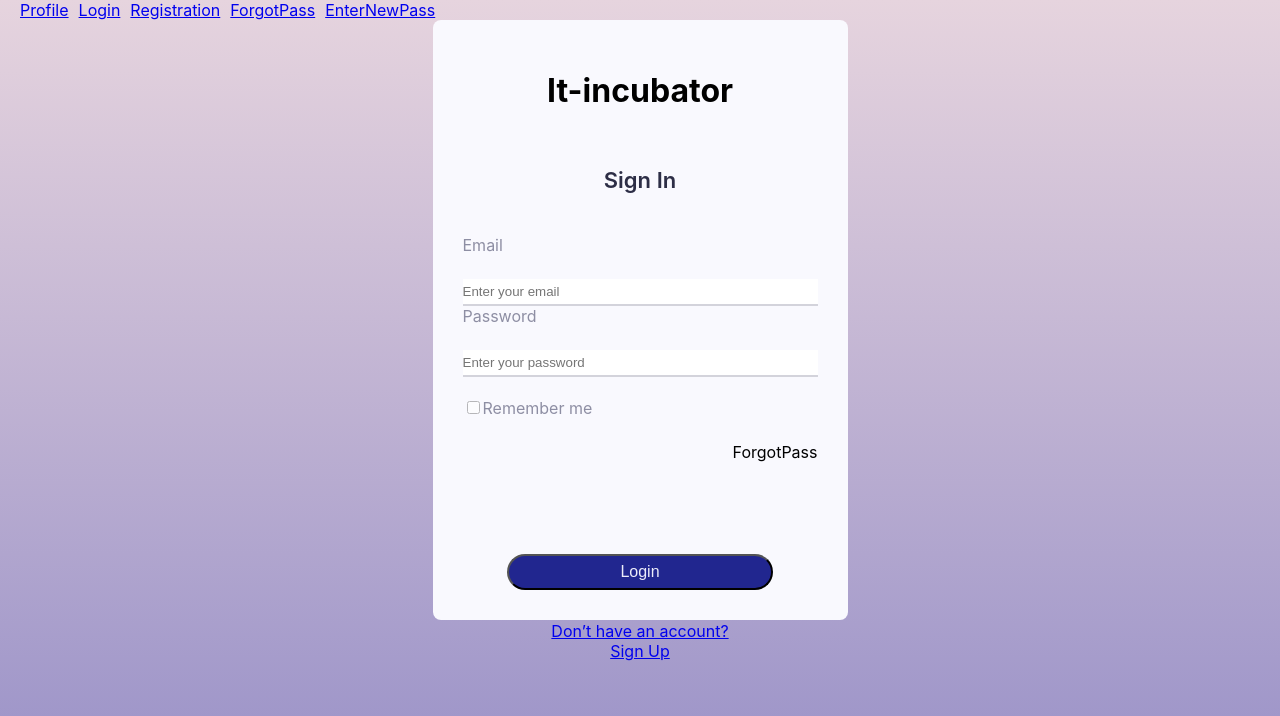
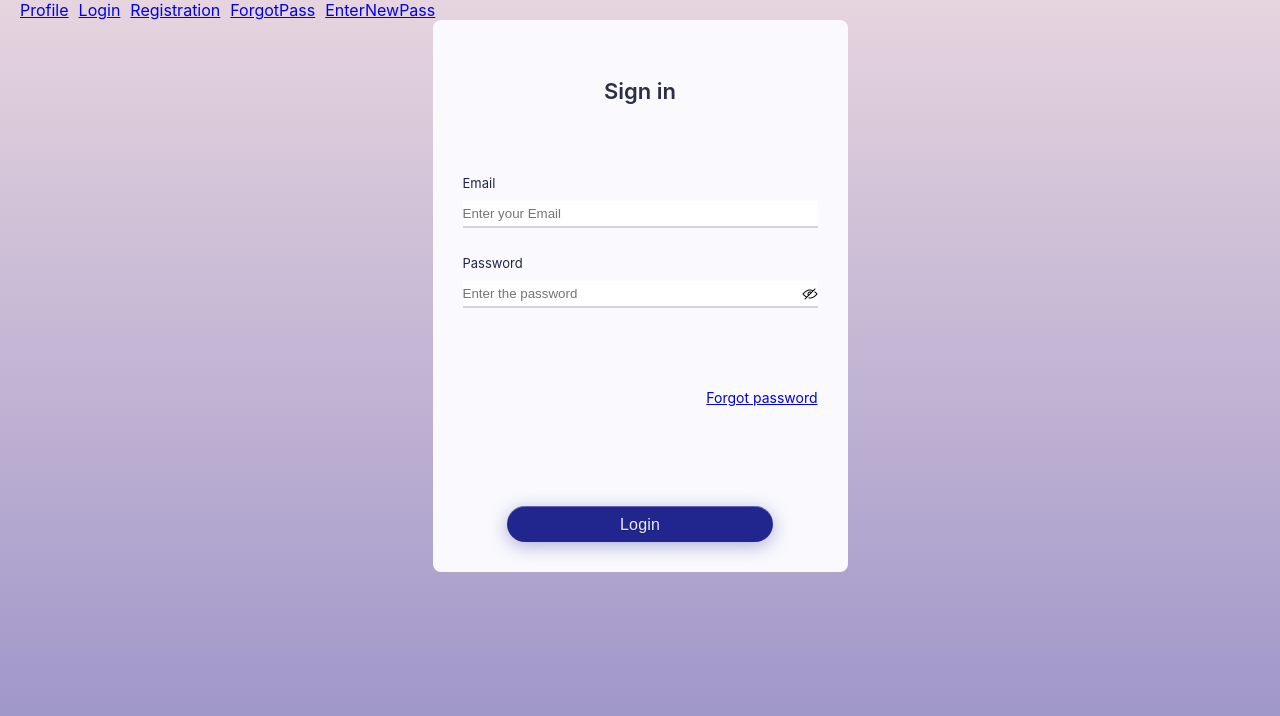
Before and after one commit to saintic132/Cards, a React (Create React App) app: page /#/login in a window 1280 px wide. Shown: the top 716 px of the page. Built offline with nearby package versions, Linux system fonts and the light colour scheme.

Commit message:
Переделана форма регистрации. Добавлена валидация

```diff
--- a/src/common/c1-API/API.tsx
+++ b/src/common/c1-API/API.tsx
@@ -15,8 +15,8 @@ export const userAPI = {
 }
 
 export const authAPI = {
-    login(data: LoginType) {
-        return instance.post<LoginType, AxiosResponse<User>>(`/auth/login`, data)
+    login(email: string, password: string, rememberMe: boolean) {
+        return instance.post<{email: string, password: string, rememberUser: boolean}, AxiosResponse<User>>(`/auth/login`, {email, password, rememberMe})
     },
 }
 
--- a/src/components/Container/Main/Profile/Profile.tsx
+++ b/src/components/Container/Main/Profile/Profile.tsx
@@ -6,7 +6,6 @@ import {setEditProfileAC} from "../../../../store/reducers/profile-reducer";
 import {UserProfile} from "./UserProfile/UserProfile";
 import {CardsFilter} from "./CardsFilter/CardsFilter";
 import {ProfilePacksList} from "./ProfilePacksList/ProfilePacksList";
-import { Redirect } from '../../../../common/c3-Redirect/Redirect';
 
 type ProfilePropsType = {
     isLoginIn: boolean
@@ -53,4 +52,4 @@ const Profile: React.FC<ProfilePropsType> = () => {
     );
 };
 
-export default Redirect(Profile)
+export default Profile
--- a/src/components/Container/Main/Profile/UserProfile/EditProfile/EditProfile.module.css
+++ b/src/components/Container/Main/Profile/UserProfile/EditProfile/EditProfile.module.css
@@ -131,9 +131,7 @@ button[disabled] {
     max-width: 250px;
     width: 100%;
     color: red;
-    position: relative;
-    top: 50px;
-    left: 75px;
+    margin: 10px 0;
 }
 
 .fakeDivAvatarUrl {
@@ -141,5 +139,6 @@ button[disabled] {
 }
 
 .fakeDiv {
+    margin: 10px 0;
     height: 21px;
 }
--- a/src/components/Container/Main/Profile/UserProfile/EditProfile/EditProfile.tsx
+++ b/src/components/Container/Main/Profile/UserProfile/EditProfile/EditProfile.tsx
@@ -84,14 +84,12 @@ export const EditProfile = memo(({profileData, clickToEditProfile}: EditProfileP
                         }
                         {
                             showUploadAvatar &&
-                            <div>
                                 <Field
                                     className={style.editProfile__edit_input}
                                     name='avatar'
                                     type='text'
                                     placeholder='Enter url or base64'
                                 />
-                            </div>
                         }
                         <div className={style.editProfile__edit}>
                             <label>Nickname</label>
--- a/src/components/features/Login/Login.module.css
+++ b/src/components/features/Login/Login.module.css
@@ -7,65 +7,132 @@
     border-radius: 8px;
 }
 
-.login__body {
+.login__edit_body {
     padding: 30px;
     max-width: 415px;
     max-height: 540px;
+    display: flex;
+    flex-direction: column;
+}
+.login__edit_body h2 {
+    font-weight: 600;
+    font-size: 22px;
+    line-height: 33px;
+    align-self: center;
 }
 
-.title {
-    text-align: center;
+.login__form_body {
+    width: 100%;
+    margin-top: 40px;
 }
 
-.subtitle {
-    padding-top: 32px;
-    text-align: center;
+.login__edit {
+    position: relative;
+    margin-top: 25px;
+    display: flex;
+    flex-direction: column;
+}
+.login__edit span{
+    color: #F1453D;
+    margin-top: 2px;
+    display: flex;
+    flex-direction: column;
+}
+.login__edit > label {
+    font-style: normal;
+    font-weight: 400;
+    font-size: 13px;
+    line-height: 20px;
+    color: #24254A;
+}
+.login__edit_buttons {
+    margin-top: 100px;
+    display: flex;
+    justify-content: center;
 }
 
-.form {
-    display: flex;
-    flex-direction: column;
-    padding-top: 38px;
-}
-
-label {
-    color: #24254A;
-    opacity: 0.5;
-}
-
-.inputText {
-    margin-top: 24px;
+.login__edit_input {
+    margin-top: 8px;
+    width: 100%;
     border: none;
     border-bottom: 2px solid rgba(36, 37, 74, .2);
     padding: 5px 0;
+}
+
+.login__edit_input:focus {
     outline: none;
 }
 
-.inputCheckbox {
-    margin-top: 24px;
+.login__show_hide_pass {
+    cursor: pointer;
+    position: absolute;
+    bottom: 11px;
+    height: 16px;
+    right: 0;
+    top: 33px;
 }
 
-.forgotPass {
+.login__forgotPass {
+    margin-top: 50px;
     text-align: right;
-    margin-top: 24px;
+    font-style: normal;
+    font-weight: 400;
+    font-size: 14px;
+    line-height: 17px;
+    color: #2D2E46;
 }
 
-.btnContainer {
+.login__edit_buttonLogin {
+    max-width: 266px;
+    width: 100%;
+    height: 36px;
+    border: none;
+    border-radius: 30px;
+    background: #21268F;
+    box-shadow: 0 4px 18px rgba(33, 38, 143, 0.35), inset 0 1px 0 rgba(255, 255, 255, 0.3);
+    font-style: normal;
+    font-weight: 500;
+    font-size: 16px;
+    line-height: 19px;
     text-align: center;
- }
-
-.btn {
-    margin-top: 92px;
-    width: 266px;
-    height: 36px;
-    background: #21268F;
-    border-radius: 30px;
+    letter-spacing: 0.01em;
     color: #ECECF9;
-    font-size: 16px;
-    align-items: center;
+    text-shadow: 0 1px 1px rgba(0, 0, 0, 0.25);
+}
+.login__edit_buttonLogin:hover {
+    cursor: pointer;
 }
 
-.helpBlock {
-    text-align: center;
-    margin-top: 31px;
+.login__edit_buttonLogin:active {
+    box-shadow: 0 1px #666;
+    transform: translateY(1px);
 }
+button:disabled,
+button[disabled] {
+    border: 1px solid #999999;
+    background-color: #cccccc;
+    color: #6666
+}
+
+
+/*Error field show*/
+
+.login_error {
+    color: red;
+}
+
+.login_server_error {
+    max-width: 250px;
+    width: 100%;
+    color: red;
+    margin: 10px 0;
+}
+
+.fakeDivAvatarUrl {
+    height: 35px;
+}
+
+.fakeDiv {
+    margin: 10px 0;
+    height: 21px;
+}
--- a/src/components/features/Login/Login.tsx
+++ b/src/components/features/Login/Login.tsx
@@ -1,72 +1,104 @@
-import SuperInputText from "../../../common/c4-common_buttons/c1-SuperInputText/SuperInputText"
-import SuperCheckbox
-    from "../../../common/c4-common_buttons/c3-SuperCheckbox/SuperCheckbox";
 import SuperButton from "../../../common/c4-common_buttons/c2-SuperButton/SuperButton";
 import style from './Login.module.css'
-import {ForgotPass} from "../ForgotPass/ForgotPass";
-import {useFormik} from "formik";
+import {ErrorMessage, Field, Form, Formik} from "formik";
 import {loginTC} from "../../../store/reducers/profile-reducer";
 import {useAppDispatch, useAppSelector} from "../../../store/store";
-import {Navigate} from "react-router-dom";
 import * as Yup from 'yup';
+import show_pass from "../../../assets/a2-show_hide_password/show.png";
+import hidden_pass from "../../../assets/a2-show_hide_password/hidden.png";
+import React, {useState} from "react";
+import { NavLink } from "react-router-dom";
+
+
+type FormikInputType = {
+    email: string,
+    password: string,
+    rememberMe: boolean,
+}
 
 export const Login = () => {
     const dispatch = useAppDispatch()
-    const isLoggedIn = useAppSelector(state => state.profile.isLoggedIn)
+    const register = useAppSelector(state => state.profile)
+    const [showPass, setShowPass] = useState<boolean>(false);
 
-    const formik = useFormik({
-        initialValues: {
+    const initialValues: FormikInputType = {
         email: '',
         password: '',
         rememberMe: false
-        },
-        validationSchema: Yup.object({
-            email: Yup.string().email('Invalid email address').required('Required'),
+    }
+    const validate = Yup.object({
+        email: Yup.string().required('Required').email('must be a valid email'),
         password: Yup.string()
-                .min(8, 'Must be 5 characters at least')
-                .required('Required'),
-        }),
-        onSubmit: values => {
-            dispatch(loginTC(values))
-            formik.resetForm()
-        },
+            .required('Password is required')
+            .min(8, 'Too short - should be 8 chars minimum.')
     })
 
-    if (isLoggedIn) {
-        return <Navigate to={'/'}/>
+    const onSubmit = (values: FormikInputType) => {
+        dispatch(loginTC(values.email, values.password, values.rememberMe))
     }
 
     return (
         <div className={style.login__container}>
-            <div className={style.login__body}>
-                <h1 className={style.title}>It-incubator</h1>
-                <h2 className={style.subtitle}>Sign In</h2>
-
-                <form className={style.form} onSubmit={formik.handleSubmit}>
+            <div className={style.login__edit_body}>
+                <Formik
+                    initialValues={initialValues}
+                    onSubmit={onSubmit}
+                    validationSchema={validate}
+                >
+                    <Form className={style.login__edit}>
+                        <h2>Sign in</h2>
+                        <div className={style.login__form_body}>
+                            <div className={style.login__edit}>
                                 <label>Email</label>
-                    <SuperInputText className={style.inputText}
-                                    placeholder='Enter your email' {...formik.getFieldProps('email')}/>
-                    {formik.touched.email && formik.errors.email &&
-                    <div style={{color: 'red'}}>{formik.errors.email}</div>}
-
+                                <Field
+                                    className={style.login__edit_input}
+                                    name='email'
+                                    type='text'
+                                    placeholder='Enter your Email'
+                                />
+                                <ErrorMessage name="email" component="div"
+                                              className={style.login_error}/>
+                            </div>
+                            <div className={style.login__edit}>
                                 <label>Password</label>
-                    <SuperInputText className={style.inputText}
-                                    placeholder='Enter your password' {...formik.getFieldProps('password')}/>
-                    {formik.touched.password && formik.errors.password &&
-                    <div style={{color: 'red'}}>{formik.errors.password}</div>}
-
-                    <SuperCheckbox className={style.inputCheckbox} {...formik.getFieldProps('rememberMe')}>Remember
-                        me</SuperCheckbox>
-                    <ForgotPass className={style.forgotPass}/>
-                    <div className={style.btnContainer}>
-                        <SuperButton className={style.btn} type={'submit'}>Login</SuperButton>
+                                <Field
+                                    className={style.login__edit_input}
+                                    name='password'
+                                    type={showPass ? 'text' : 'password'}
+                                    placeholder='Enter the password'
+                                />
+                                <img
+                                    className={style.login__show_hide_pass}
+                                    src={showPass ? show_pass : hidden_pass}
+                                    onClick={() => setShowPass(!showPass)}
+                                    alt="show or hide"/>
+                                <ErrorMessage name="password" component="div"
+                                              className={style.login_error}/>
                             </div>
-                </form>
-
-                <div className={style.helpBlock}>
-                    <a href={'#'}>Don’t have an account?</a><br/>
-                    <a href={'#'}>Sign Up</a>
+                            {
+                                !register.errorMessage &&
+                                <div className={style.fakeDiv}/>
+                            }
+                            {
+                                register.errorMessage &&
+                                <div className={style.login_server_error}>
+                                    {register.errorMessage}
                                 </div>
+                            }
+                            <div className={style.login__forgotPass}>
+                                <NavLink to='recover'>Forgot password</NavLink>
+                            </div>
+                            <div className={style.login__edit_buttons}>
+                                <SuperButton
+                                    className={style.login__edit_buttonLogin}
+                                    type='submit'
+                                >
+                                    Login
+                                </SuperButton>
+                            </div>
+                        </div>
+                    </Form>
+                </Formik>
             </div>
         </div>
     )
--- a/src/components/features/Registration/Registration.module.css
+++ b/src/components/features/Registration/Registration.module.css
@@ -14,7 +14,7 @@
     display: flex;
     flex-direction: column;
 }
-.registration__edit_body h1, h2 {
+.registration__edit_body h2 {
     font-weight: 600;
     font-size: 22px;
     line-height: 33px;
@@ -41,9 +41,9 @@
 .registration__edit > label {
     font-style: normal;
     font-weight: 400;
-    font-size: 14px;
+    font-size: 13px;
     line-height: 20px;
-    color: #080937;
+    color: #24254A;
 }
 .registration__edit_buttons {
     margin-top: 100px;
@@ -131,9 +131,7 @@ button[disabled] {
     max-width: 250px;
     width: 100%;
     color: red;
-    position: relative;
-    top: 50px;
-    left: 75px;
+    margin: 10px 0;
 }
 
 .fakeDivAvatarUrl {
@@ -141,5 +139,6 @@ button[disabled] {
 }
 
 .fakeDiv {
+    margin: 10px 0;
     height: 21px;
 }
--- a/src/components/features/Registration/Registration.tsx
+++ b/src/components/features/Registration/Registration.tsx
@@ -62,10 +62,10 @@ export const Registration = () => {
             .oneOf([Yup.ref('password'), null], 'Passwords must match')
     })
 
-
     const onSubmit = (values: FormikInputType) => {
         dispatch(registrNewUserTC(values.email, values.password))
     }
+
     return (
         <div className={style.registration__container}>
             <div className={style.registration__edit_body}>
@@ -151,5 +151,5 @@ export const Registration = () => {
                 </Formik>
             </div>
         </div>
-    );
-};
+    )
+}
```
Also changed, not shown: src/store/reducers/profile-reducer.ts (+3 -4 lines). Lines whose indentation alone changed are shown as unchanged.
